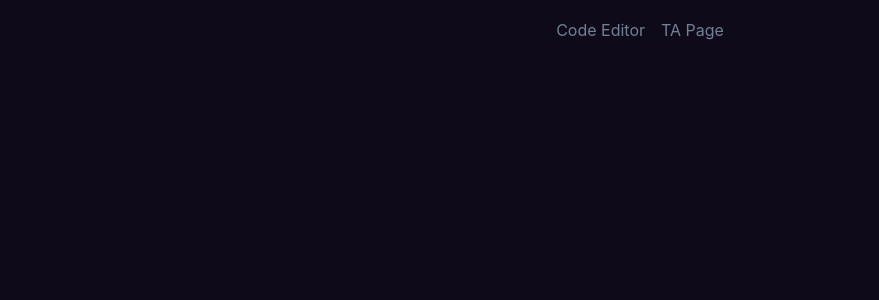
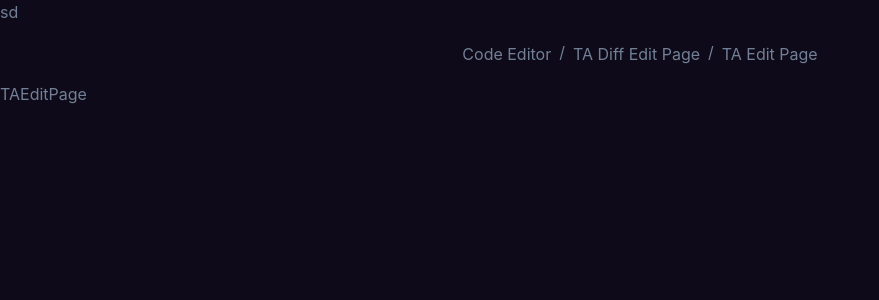
Before and after one commit to CWDll/monaco_prac, a React (Vite) app: page /ta-editPage in a window 1280 px wide. Before the commit this address had no page. Shown: the top 300 px of the page, without its empty margins (0-879 px from the left). Built offline with nearby package versions, Linux system fonts and the light colour scheme.

Commit message:
[Style] page 구성 설정

```diff
--- a/src/App.tsx
+++ b/src/App.tsx
@@ -2,25 +2,37 @@ import { Box, Button, Flex } from "@chakra-ui/react";
 import { Routes, Route, Link } from "react-router-dom";
 import CodeEditor from "./pages/CodeEditor";
 import TADiffEditPage from "./pages/TADiffEditPage";
+import Home from "./pages/Home";
+import TAEditPage from "./pages/TAEditPage";
 
 function App() {
   return (
     <Box minH="100vh" bg="#0f0a19" color="gray.500">
+      <Box>sd</Box>
       <Flex justifyContent="center" py={4}>
         <Link to="/code-editor">
           <Button mx={2} colorScheme="teal">
             Code Editor
           </Button>
         </Link>
-        <Link to="/ta-page">
+        <p>/</p>
+        <Link to="/ta-diffEditPage">
           <Button mx={2} colorScheme="teal">
-            TA Page
+            TA Diff Edit Page
+          </Button>
+        </Link>
+        <p>/</p>
+        <Link to="/ta-editPage">
+          <Button mx={2} colorScheme="teal">
+            TA Edit Page
           </Button>
         </Link>
       </Flex>
       <Routes>
+        <Route path="/" element={<Home />} />
         <Route path="/code-editor" element={<CodeEditor />} />
-        <Route path="/ta-page" element={<TADiffEditPage />} />
+        <Route path="/ta-diffEditPage" element={<TADiffEditPage />} />
+        <Route path="/ta-editPage" element={<TAEditPage />} />
       </Routes>
     </Box>
   );
--- /dev/null
+++ b/src/pages/Home.tsx
@@ -0,0 +1,7 @@
+import React from "react";
+
+const Home = () => {
+  return <div>home page</div>;
+};
+
+export default Home;
--- /dev/null
+++ b/src/pages/TAEditPage.tsx
@@ -0,0 +1,7 @@
+import React from "react";
+
+const TAEditPage = () => {
+  return <div>TAEditPage</div>;
+};
+
+export default TAEditPage;
```
